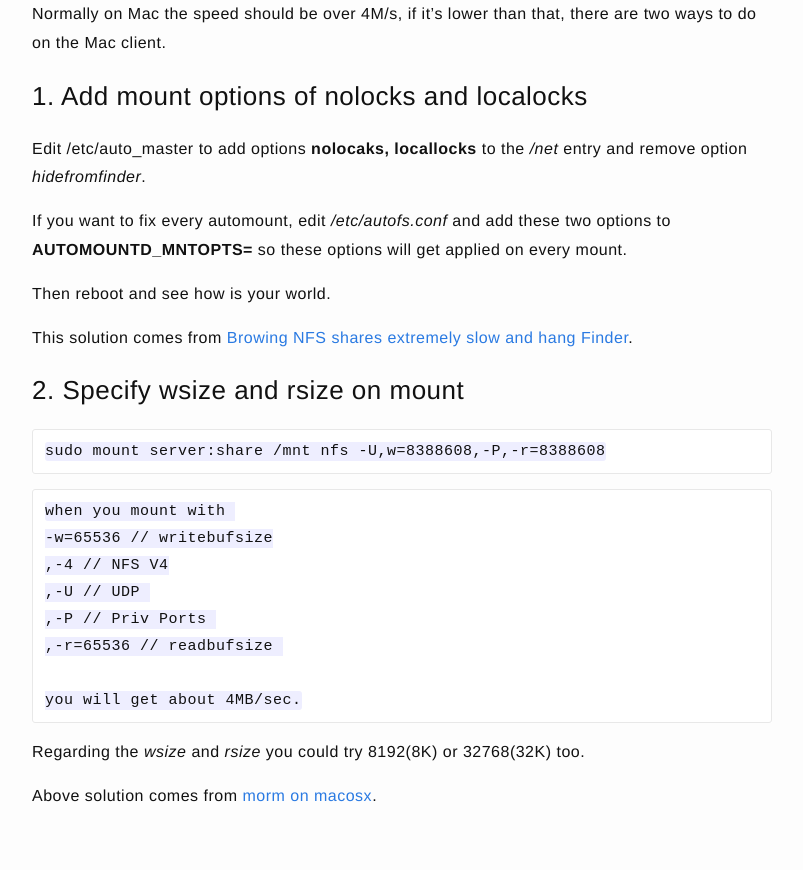
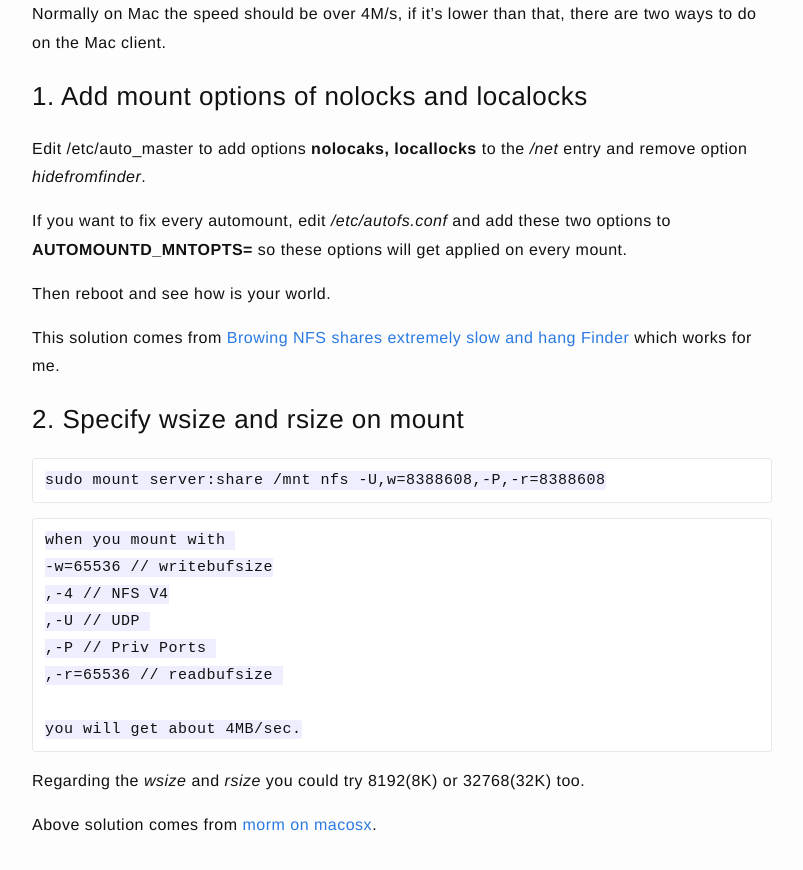
Before and after one commit to jazzi/jazzi.github.io, a Jekyll site: the page built from _posts/2022-07-20-nfs-macos.md, in a window 1280 px wide and 900 px high, scrolled down 1050 px. Shown: the top 870 px of the window, without its empty margins (238-1041 px from the left). Built offline with Jekyll 4.4.1, drawn with Linux system fonts in a browser that asks for light colours.

```diff
--- a/_posts/2022-07-20-nfs-macos.md
+++ b/_posts/2022-07-20-nfs-macos.md
@@ -48,7 +48,7 @@ If you want to fix every automount, edit */etc/autofs.conf* and add these two op
 
 Then reboot and see how is your world.
 
-This solution comes from [Browing NFS shares extremely slow and hang Finder](https://forums.macrumors.com/threads/browsing-nfs-shares-extremely-slow-and-hang-finder.1518545/).
+This solution comes from [Browing NFS shares extremely slow and hang Finder](https://forums.macrumors.com/threads/browsing-nfs-shares-extremely-slow-and-hang-finder.1518545/) which works for me.
 
 ### 2. Specify wsize and rsize on mount
 
```
